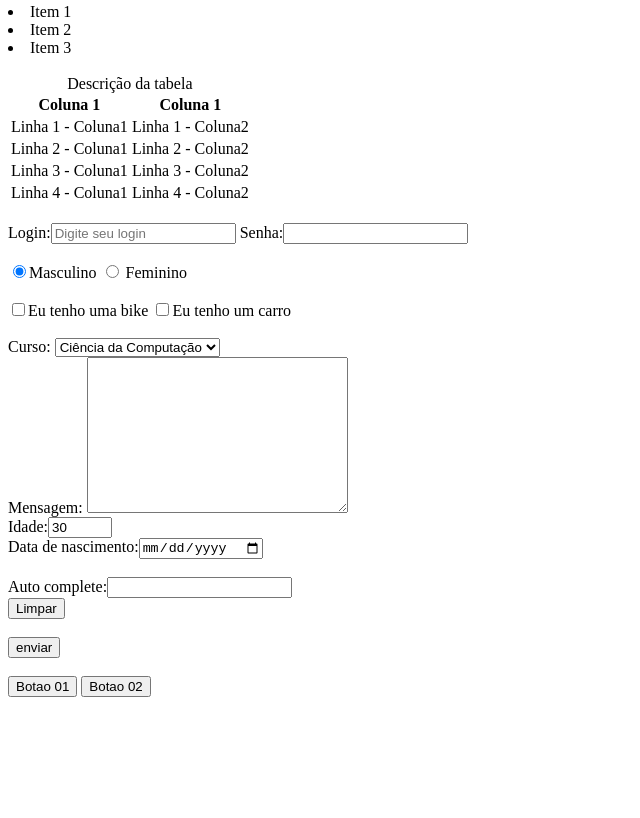
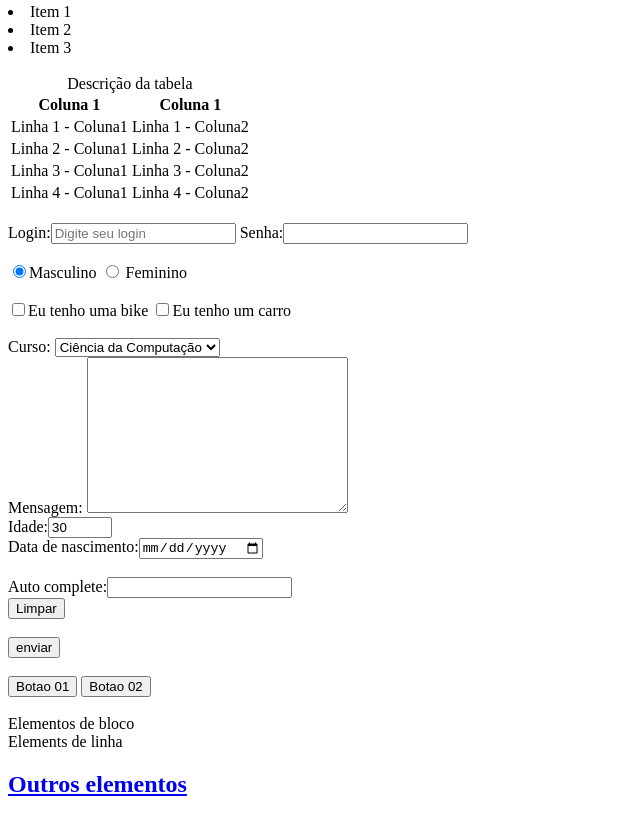
Before and after one commit to keyzemirelle/programacaoComercial, a plain HTML site: page index.html in a window 1280 px wide. Shown: the part 401-1219 px from the top of the page, without its empty margins (0-640 px from the left). Before the commit the page ends 1106 px from the top, so only its background shows below. Drawn offline with Linux system fonts and the light colour scheme.

Commit message:
insercao codigo

```diff
--- a/index.html
+++ b/index.html
@@ -108,8 +108,17 @@
 		<br> <br>
 		<button type="button" onclick="alert{'Hello Word!'}">Botao 01</button>
 		<button type="button" onclick="soma(5,10);">Botao 02</button>
+	</form>
+	<br>
+	<div id="area-mensagens">
+			Elementos de bloco
+		</div>
 
-	</form>
+	Elements <span class="destaque"> de </span> linha
+
+	<h2>
+		<a href="http://www.w3schools.com/html/html_examples.asp" target="blank">Outros elementos</a>
+	</h2>
 
 </body>
 </html>
```
